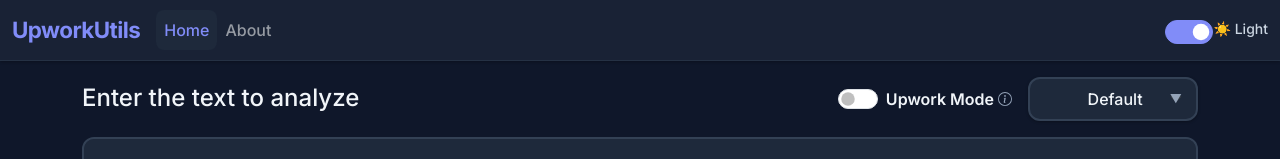
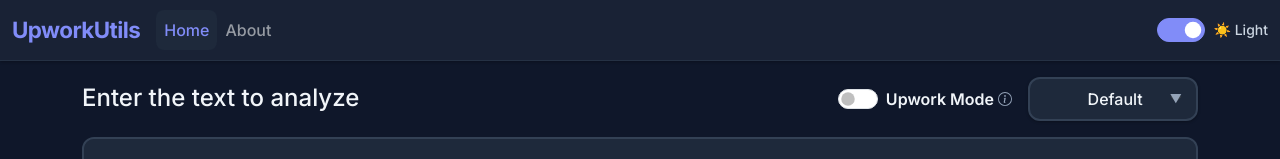
Before and after one commit to muhammadAzeem0x000/ReactApp_textUtils, a React (Create React App) app: page / in a window 1280 px wide. Shown: the top 159 px of the page. Built offline with nearby package versions, Linux system fonts and the light colour scheme; the HTML template or start-up script is replaced by a standard one.

Commit message:
Theme toggle icon Reallignment

```diff
--- a/src/components/Navbar.js
+++ b/src/components/Navbar.js
@@ -72,9 +72,9 @@
             </li>
           </ul>
           <div className="d-none d-lg-flex align-items-center">
-            <div className="form-check form-switch mb-0">
+            <div className="form-check form-switch mb-0 d-flex align-items-center gap-2" style={{ paddingLeft: 0 }}>
               <input
-                className="form-check-input"
+                className="form-check-input m-0"
                 onChange={toggleMode}
                 type="checkbox"
                 role="switch"
@@ -82,7 +82,7 @@
                 checked={isDark}
                 aria-label="Toggle dark mode"
               />
-              <label className="form-check-label" htmlFor="darkModeSwitch">
+              <label className="form-check-label m-0" htmlFor="darkModeSwitch" style={{ lineHeight: 1 }}>
                 {isDark ? '☀️ Light' : '🌙 Dark'}
               </label>
             </div>
```
